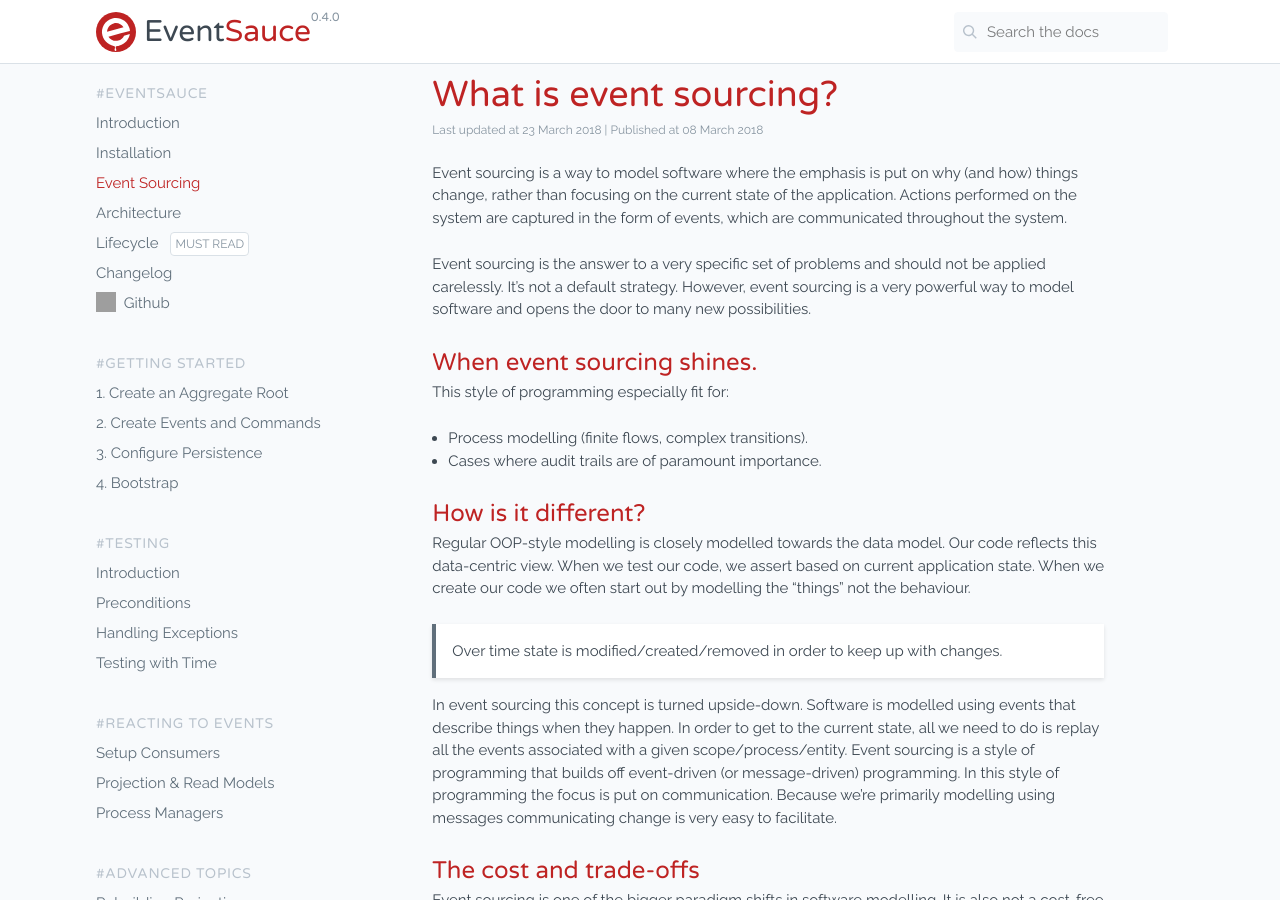
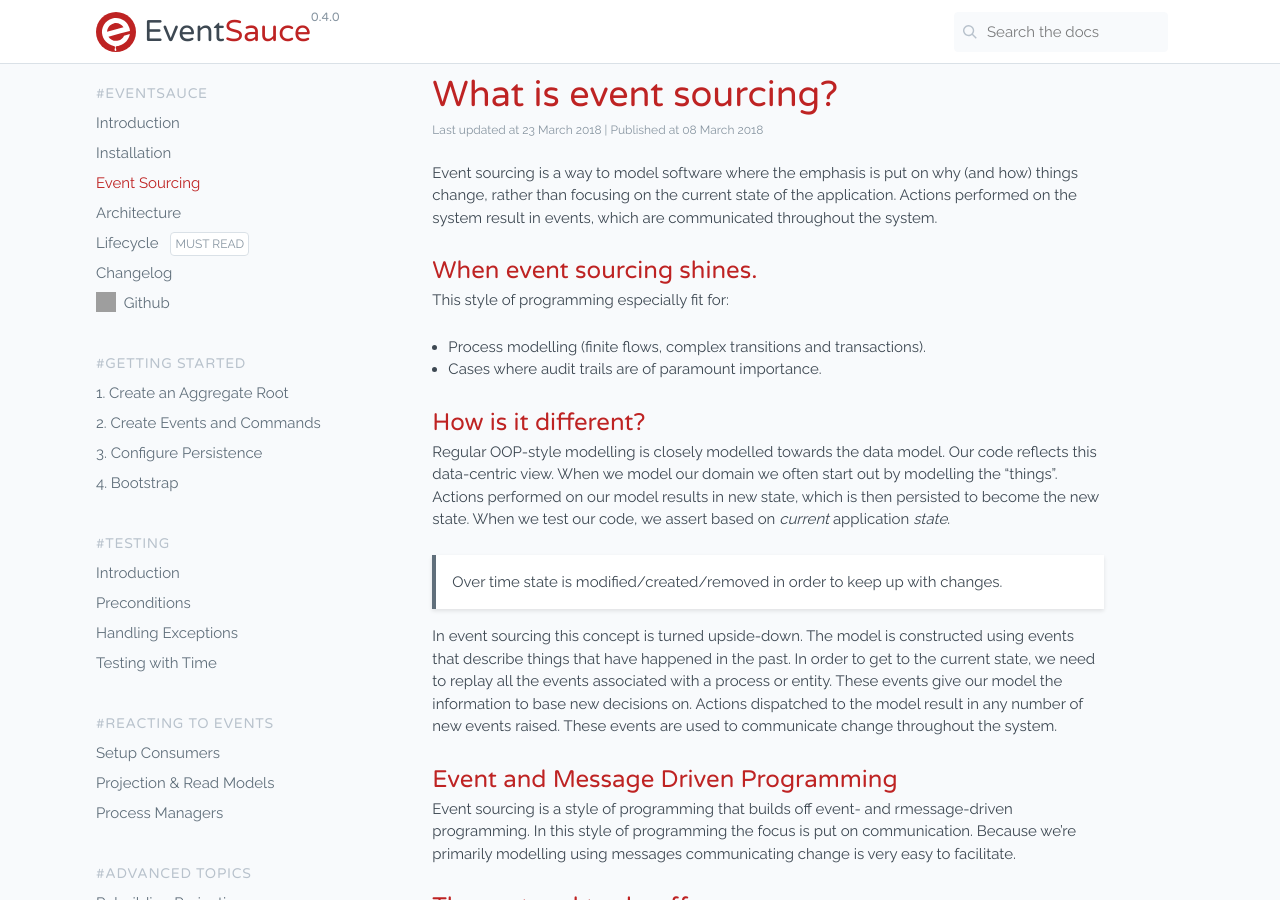
Before and after one commit to EventSaucePHP/EventSauce, a Jekyll site: the page built from docs/docs/event-sourcing.md, in a window 1280 px wide and 900 px high. Built offline with Jekyll 4.4.1, drawn with Linux system fonts in a browser that asks for light colours; comment, search, counter and statistics services are not loaded; some of the changed text lies outside the part shown; grey boxes are pictures that could not be loaded.

Commit message:
Updated the event sourcing description

```diff
--- a/docs/docs/event-sourcing.md
+++ b/docs/docs/event-sourcing.md
@@ -8,54 +8,54 @@ updated_at: 2018-03-23
 
 Event sourcing is a way to model software where the emphasis is put
 on why (and how) things change, rather than focusing on the current
-state of the application. Actions performed on the system are captured
-in the form of events, which are communicated throughout the system.
-
-Event sourcing is the answer to a very specific set of problems and
-should not be applied carelessly. It's not a default strategy. However,
-event sourcing is a very powerful way to model software and opens the
-door to many new possibilities.
+state of the application. Actions performed on the system result in
+events, which are communicated throughout the system.
 
 ## When event sourcing shines.
 
 This style of programming especially fit for:
 
-* Process modelling (finite flows, complex transitions).
+* Process modelling (finite flows, complex transitions and transactions).
 * Cases where audit trails are of paramount importance.
 
 ## How is it different?
 
 Regular OOP-style modelling is closely modelled towards the data model.
-Our code reflects this data-centric view. When we test our code, we
-assert based on current application state. When we create our code
-we often start out by modelling the "things" not the behaviour.
+Our code reflects this data-centric view. When we model our domain we
+often start out by modelling the "things". Actions performed on our model
+results in new state, which is then persisted to become the new state.
+When we test our code, we assert based on _current_ application _state_.
 
 > Over time state is modified/created/removed in order to keep up with changes.
 
-In event sourcing this concept is turned upside-down. Software is modelled
-using events that describe things when they happen. In order to get to the
-current state, all we need to do is replay all the events associated
-with a given scope/process/entity. Event sourcing is a style of programming
-that builds off event-driven (or message-driven) programming. In this
-style of programming the focus is put on communication. Because we're
-primarily modelling using messages communicating change is very easy to
-facilitate.
+In event sourcing this concept is turned upside-down. The model is constructed
+using events that describe things that have happened in the past. In order to
+get to the current state, we need to replay all the events associated with a
+process or entity. These events give our model the information to base new
+decisions on. Actions dispatched to the model result in any number of new
+events raised. These events are used to communicate change throughout the system.
+
+## Event and Message Driven Programming
+
+Event sourcing is a style of programming that builds off event- and rmessage-driven
+programming. In this style of programming the focus is put on communication. Because
+we're primarily modelling using messages communicating change is very easy to facilitate.
 
 ## The cost and trade-offs
 
-Event sourcing is one of the bigger paradigm shifts in software modelling.
-It is also not a cost-free solution. Like many things in our work-field,
-by introducing event sourcing into your application you're effectively
-trading one set of problems with another. You're also implicitly opting
-out of some things. Querying the current state of the application must now
-be facilitated. In general event sourcing is a lot more verbose. You'll
-also probably have to introduce a little more infrastructure to get up
-and running.
+Coming from data-centric modelling, event sourcing is a pretty big paradigm shifts.
+It is also not a cost-free solution. Like many things in our work-field, by introducing
+event sourcing into your application you're trading one set of problems with another.
+You're also implicitly opting out of some things. Querying the current state of the
+application must now be facilitated. In general event sourcing is a lot more verbose.
+You'll also probably have to introduce a little more infrastructure to get up
+and running. In event sourcing you can minimize that initial investment but everything
+is a trade-off.
 
 ## The opportunities
 
 Event sourcing opens up an exciting amount of new possibilities. It's easier
 to respond to change due to the message-based nature. You can create data-views
-specialized for certain cases, mostly referred to as "read models". Background
+specialized for certain cases, these are called "read models". Background
 processing can be done more frequently if needed. Moving processes from the main
 request to the background is also a lot easier.
```
